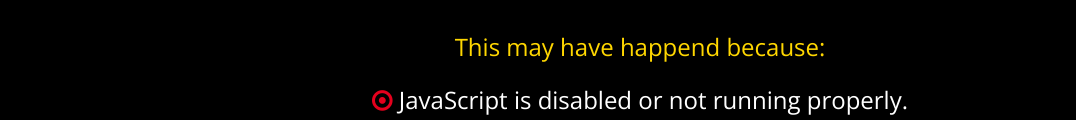
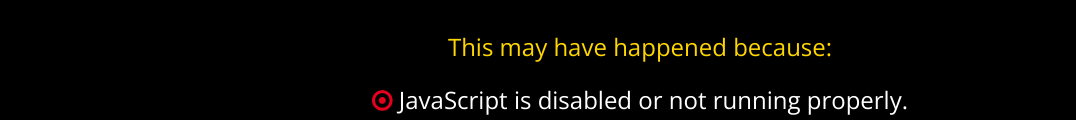
Before and after one commit to PerimeterX/perimeterx-nginx-plugin, a plain HTML site: page examples/Custom Block Page + reCAPTCHA + Redirect/block.html in a window 1280 px wide. Shown: the part 659-779 px from the top of the page, without its empty margins (0-1076 px from the left). Drawn offline with nearby package versions, Linux system fonts and the light colour scheme.

Commit message:
Typo in example page - happend->happened

```diff
--- a/examples/Custom Block Page + reCAPTCHA + Redirect/block.html
+++ b/examples/Custom Block Page + reCAPTCHA + Redirect/block.html
@@ -100,7 +100,7 @@
             </div>
             <br>
             <div style="margin-bottom: 20px; color: gold">
-                This may have happend because:
+                This may have happened because:
             </div>
             <div>
                 <i class="fa fa-dot-circle-o" aria-hidden="true"></i> JavaScript is disabled or not running properly.
```
Also changed, not shown: examples/Custom Block Page + reCAPTCHA/reCAPTCHA.html (+1 -1 lines), examples/Custom Block Page/block.html (+1 -1 lines).
